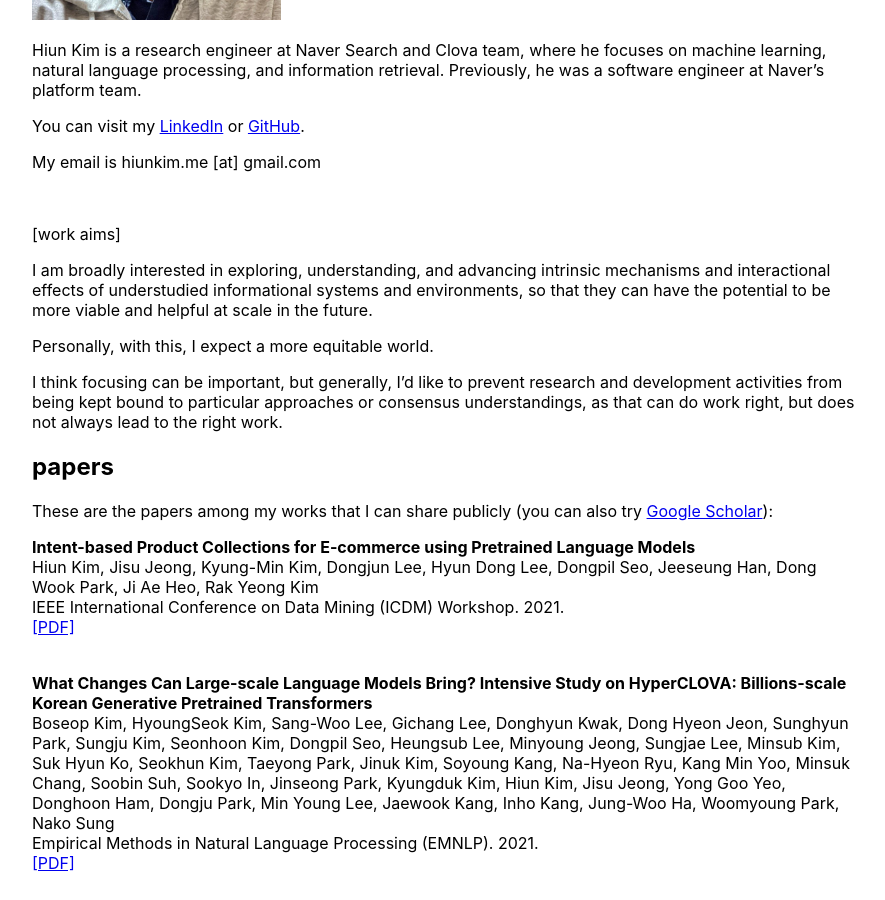
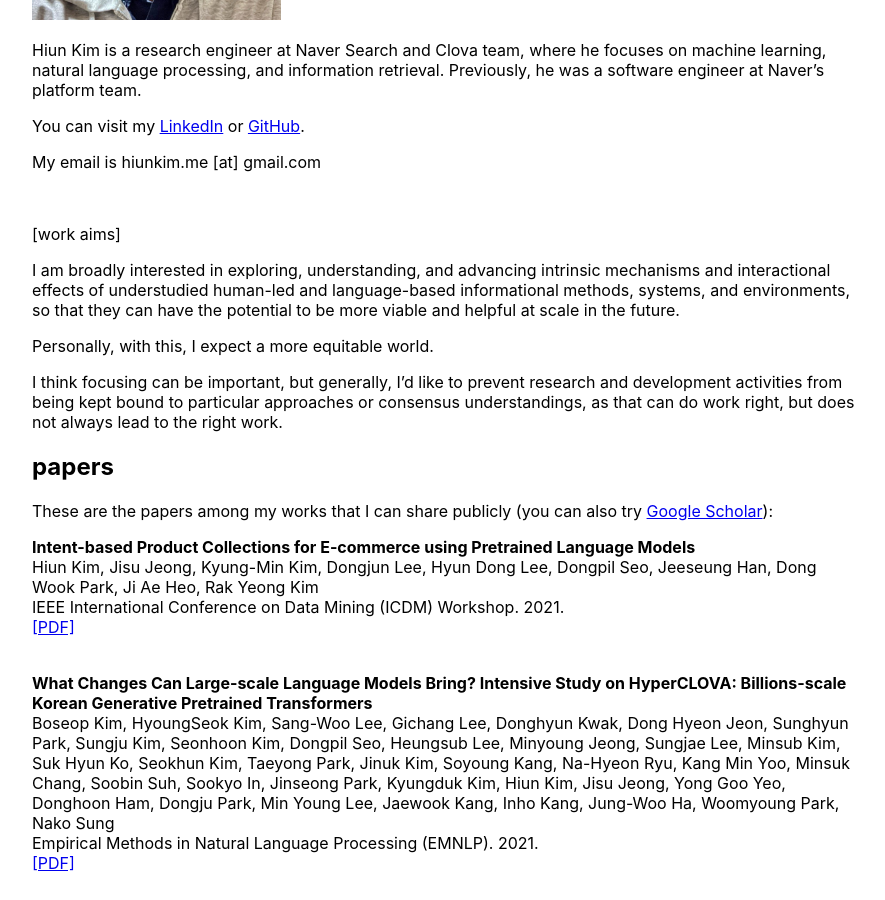
Before and after one commit to hiun/hiun.github.io, a Jekyll site: the page built from index.md, in a window 1280 px wide and 900 px high, scrolled down 344 px. Shown: the whole window, without its empty margins (193-1078 px from the left). Built offline with Jekyll 4.4.1, drawn with Linux system fonts in a browser that asks for light colours.

Commit message:
Update index.md

```diff
--- a/index.md
+++ b/index.md
@@ -17,7 +17,7 @@
 
 [work aims]
 
-I am broadly interested in exploring, understanding, and advancing intrinsic mechanisms and interactional effects of understudied informational systems and environments, so that they can have the potential to be more viable and helpful at scale in the future.
+I am broadly interested in exploring, understanding, and advancing intrinsic mechanisms and interactional effects of understudied human-led and language-based informational methods, systems, and environments, so that they can have the potential to be more viable and helpful at scale in the future.
 
 Personally, with this, I expect a more equitable world.
 
```
